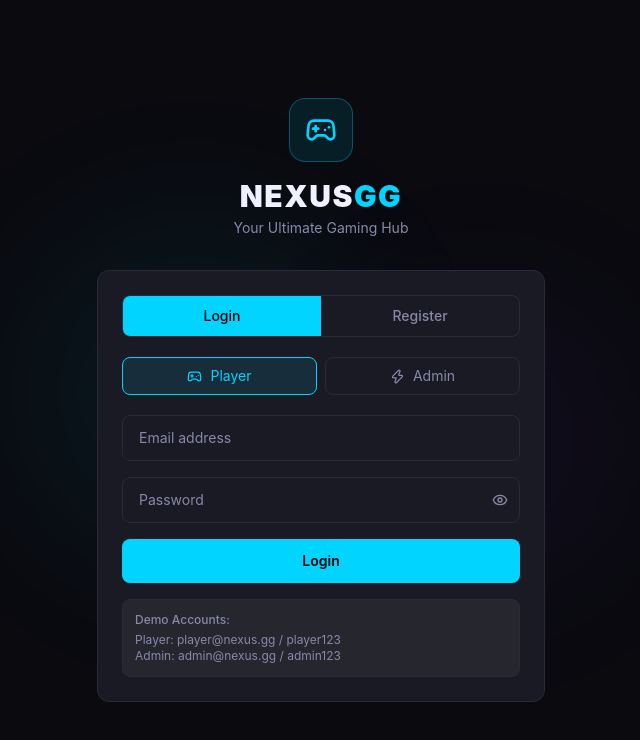
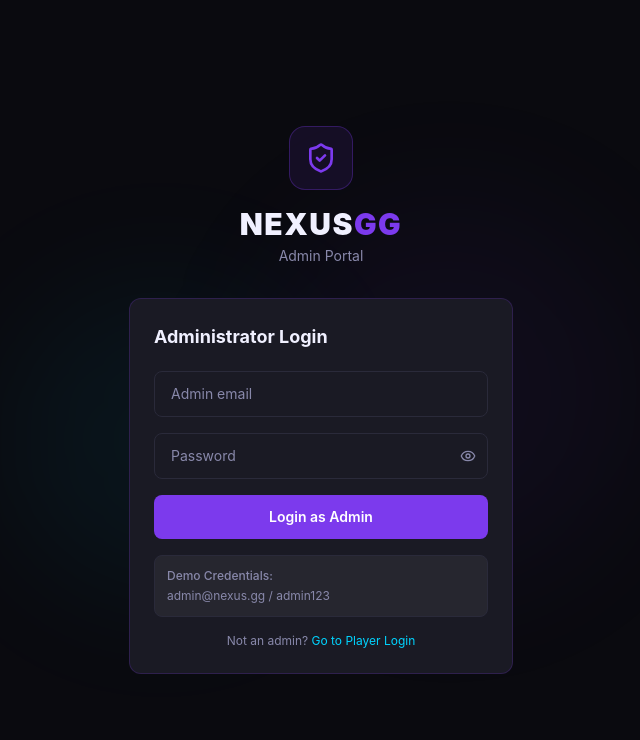
Before and after one commit to saintgeorgejeffersons-maker/NEXUS-GG, a React (Vite) app: page /admin/login in a window 1280 px wide. Before the commit this address led to /login. Shown: the top 740 px of the page, without its empty margins (319-959 px from the left). Built offline with nearby package versions, Linux system fonts and the light colour scheme.

Commit message:
feat: investment platform rework - deposits, products with daily returns, separate admin/user login

```diff
--- a/src/App.jsx
+++ b/src/App.jsx
@@ -1,6 +1,7 @@
 import { BrowserRouter, Routes, Route, Navigate } from 'react-router-dom';
 import { AuthProvider, useAuth } from './context/AuthContext';
 import { LoginPage } from './pages/LoginPage';
+import { AdminLoginPage } from './pages/AdminLoginPage';
 import { UserDashboard } from './pages/user/UserDashboard';
 import { Catalog } from './pages/user/Catalog';
 import { Wallet } from './pages/user/Wallet';
@@ -10,7 +11,9 @@ import { Layout } from './components/Layout/Layout';
 
 function ProtectedRoute({ children, role }) {
   const { isAuthenticated, role: userRole } = useAuth();
-  if (!isAuthenticated) return <Navigate to="/login" replace />;
+  if (!isAuthenticated) {
+    return <Navigate to={role === 'admin' ? '/admin/login' : '/login'} replace />;
+  }
   if (role && userRole !== role) {
     return <Navigate to={userRole === 'admin' ? '/admin/dashboard' : '/user/dashboard'} replace />;
   }
@@ -22,11 +25,17 @@ function AppRoutes() {
     <Routes>
       <Route path="/" element={<Navigate to="/login" replace />} />
       <Route path="/login" element={<LoginPage />} />
+      <Route path="/admin/login" element={<AdminLoginPage />} />
+
+      {/* User routes */}
       <Route path="/user/dashboard" element={<ProtectedRoute role="user"><UserDashboard /></ProtectedRoute>} />
-      <Route path="/user/catalog" element={<ProtectedRoute role="user"><Catalog /></ProtectedRoute>} />
-      <Route path="/user/wallet" element={<ProtectedRoute role="user"><Wallet /></ProtectedRoute>} />
+      <Route path="/user/catalog"   element={<ProtectedRoute role="user"><Catalog /></ProtectedRoute>} />
+      <Route path="/user/wallet"    element={<ProtectedRoute role="user"><Wallet /></ProtectedRoute>} />
+
+      {/* Admin routes */}
       <Route path="/admin/dashboard" element={<ProtectedRoute role="admin"><AdminDashboard /></ProtectedRoute>} />
       <Route path="/admin/inventory" element={<ProtectedRoute role="admin"><Inventory /></ProtectedRoute>} />
+
       <Route path="*" element={<Navigate to="/login" replace />} />
     </Routes>
   );
--- a/src/components/charts/SalesChart.jsx
+++ b/src/components/charts/SalesChart.jsx
@@ -16,7 +16,7 @@ const CustomPieTooltip = ({ active, payload }) => {
   return (
     <div className="bg-[#1a1a24] border border-[#2a2a3a] rounded-lg p-3 text-sm">
       <p style={{color: payload[0].payload.color}}>{payload[0].name}</p>
-      <p className="text-[#f0f0ff] font-semibold">${(payload[0].value / 1000).toFixed(0)}K</p>
+      <p className="text-[#f0f0ff] font-semibold">₵{(payload[0].value / 1000).toFixed(0)}K</p>
     </div>
   );
 };
--- a/src/context/AuthContext.jsx
+++ b/src/context/AuthContext.jsx
@@ -3,8 +3,8 @@ import { createContext, useContext, useState, useEffect } from 'react';
 const AuthContext = createContext(null);
 
 const MOCK_USERS = [
-  { id: 1, name: 'Admin Nexus', email: 'admin@nexus.gg', password: 'admin123', role: 'admin' },
-  { id: 2, name: 'Player One', email: 'player@nexus.gg', password: 'player123', role: 'user' },
+  { id: 1, name: 'Admin Nexus', email: 'admin@nexus.gg', mobile: '0200000001', password: 'admin123', role: 'admin' },
+  { id: 2, name: 'Player One', email: 'player@nexus.gg', mobile: '0200000002', password: 'player123', role: 'user' },
 ];
 
 export function AuthProvider({ children }) {
@@ -20,9 +20,10 @@ export function AuthProvider({ children }) {
     }
   }, []);
 
-  const login = (email, password, role) => {
+  const login = (identifier, password, role) => {
+    // identifier can be email or mobile number
     const found = MOCK_USERS.find(
-      (u) => u.email === email && u.password === password && u.role === role
+      (u) => (u.email === identifier || u.mobile === identifier) && u.password === password && u.role === role
     );
     if (found) {
       const { password: _, ...safeUser } = found;
@@ -34,10 +35,11 @@ export function AuthProvider({ children }) {
     return { success: false, error: 'Invalid credentials or wrong role selected.' };
   };
 
-  const register = (name, email, password, role) => {
-    const existing = MOCK_USERS.find((u) => u.email === email);
-    if (existing) return { success: false, error: 'Email already registered.' };
-    const newUser = { id: Date.now(), name, email, role: 'user' };
+  const register = (name, email, mobile, password, role) => {
+    const existing = MOCK_USERS.find((u) => u.email === email || u.mobile === mobile);
+    if (existing) return { success: false, error: 'Email or mobile number already registered.' };
+    const newUser = { id: Date.now(), name, email, mobile, role: 'user' };
+    MOCK_USERS.push({ id: Date.now(), name, email, mobile, password, role: 'user' });
     setUser(newUser);
     setIsAuthenticated(true);
     localStorage.setItem('nexus_user', JSON.stringify(newUser));
--- /dev/null
+++ b/src/pages/AdminLoginPage.jsx
@@ -0,0 +1,96 @@
+import { useState } from 'react';
+import { useNavigate, Link } from 'react-router-dom';
+import { Eye, EyeOff, ShieldCheck } from 'lucide-react';
+import { useAuth } from '../context/AuthContext';
+
+const inputClass =
+  'w-full bg-[#1a1a24] border border-[#2a2a3a] rounded-lg px-4 py-3 text-[#f0f0ff] text-sm placeholder-[#8888aa] focus:outline-none focus:border-[#7c3aed] transition-all duration-200';
+
+export function AdminLoginPage() {
+  const [form, setForm] = useState({ email: '', password: '' });
+  const [showPw, setShowPw] = useState(false);
+  const [error, setError] = useState('');
+  const { login } = useAuth();
+  const navigate = useNavigate();
+
+  const set = (field, value) => setForm((f) => ({ ...f, [field]: value }));
+
+  const handleSubmit = (e) => {
+    e.preventDefault();
+    setError('');
+    if (!form.email.trim()) { setError('Email address is required.'); return; }
+    if (!form.password)     { setError('Password is required.'); return; }
+    const res = login(form.email, form.password, 'admin');
+    if (res.success) navigate('/admin/dashboard');
+    else setError('Invalid admin credentials.');
+  };
+
+  return (
+    <div className="min-h-screen bg-[#0a0a0f] flex items-center justify-center p-4 relative overflow-hidden">
+      <div className="absolute inset-0 overflow-hidden pointer-events-none">
+        <div className="absolute top-1/4 right-1/4 w-96 h-96 bg-[#7c3aed]/5 rounded-full blur-3xl" />
+        <div className="absolute bottom-1/4 left-1/4 w-80 h-80 bg-[#00d4ff]/5 rounded-full blur-3xl" />
+      </div>
+
+      <div className="relative z-10 w-full max-w-sm">
+        {/* Brand */}
+        <div className="text-center mb-8">
+          <div className="inline-flex items-center justify-center w-16 h-16 rounded-2xl bg-[#7c3aed]/10 border border-[#7c3aed]/30 mb-4">
+            <ShieldCheck size={32} className="text-[#7c3aed]" />
+          </div>
+          <h1 className="text-3xl font-black tracking-wider text-[#f0f0ff]">
+            NEXUS<span className="text-[#7c3aed]">GG</span>
+          </h1>
+          <p className="text-[#8888aa] text-sm mt-1">Admin Portal</p>
+        </div>
+
+        <div className="glass-card p-6" style={{ borderColor: 'rgba(124,58,237,0.2)' }}>
+          <h2 className="text-lg font-bold text-[#f0f0ff] mb-5">Administrator Login</h2>
+
+          <form onSubmit={handleSubmit} className="space-y-4">
+            <input
+              className={inputClass}
+              type="email"
+              placeholder="Admin email"
+              value={form.email}
+              onChange={(e) => set('email', e.target.value)}
+            />
+
+            <div className="relative">
+              <input
+                className={inputClass}
+                type={showPw ? 'text' : 'password'}
+                placeholder="Password"
+                value={form.password}
+                onChange={(e) => set('password', e.target.value)}
+              />
+              <button type="button" onClick={() => setShowPw(!showPw)}
+                className="absolute right-3 top-1/2 -translate-y-1/2 text-[#8888aa] hover:text-[#f0f0ff]">
+                {showPw ? <EyeOff size={16} /> : <Eye size={16} />}
+              </button>
+            </div>
+
+            {error && (
+              <p className="text-red-400 text-sm bg-red-900/20 rounded-lg px-3 py-2">{error}</p>
+            )}
+
+            <button type="submit"
+              className="w-full py-3 rounded-lg font-semibold text-sm bg-[#7c3aed] text-white hover:bg-[#6d28d9] hover:scale-[1.02] active:scale-[0.98] transition-all duration-200">
+              Login as Admin
+            </button>
+          </form>
+
+          <div className="mt-4 p-3 rounded-lg bg-white/5 border border-[#2a2a3a]">
+            <p className="text-xs text-[#8888aa] font-medium mb-1">Demo Credentials:</p>
+            <p className="text-xs text-[#8888aa]">admin@nexus.gg / admin123</p>
+          </div>
+
+          <p className="text-center text-xs text-[#8888aa] mt-4">
+            Not an admin?{' '}
+            <Link to="/login" className="text-[#00d4ff] hover:underline">Go to Player Login</Link>
+          </p>
+        </div>
+      </div>
+    </div>
+  );
+}
--- a/src/pages/LoginPage.jsx
+++ b/src/pages/LoginPage.jsx
@@ -1,34 +1,52 @@
 import { useState } from 'react';
 import { useNavigate } from 'react-router-dom';
-import { Zap, Eye, EyeOff, Gamepad2 } from 'lucide-react';
+import { Eye, EyeOff, Gamepad2, Mail, Phone } from 'lucide-react';
 import { useAuth } from '../context/AuthContext';
+
+const inputClass =
+  'w-full bg-[#1a1a24] border border-[#2a2a3a] rounded-lg px-4 py-3 text-[#f0f0ff] text-sm placeholder-[#8888aa] focus:outline-none focus:border-[#00d4ff] transition-all duration-200';
 
 export function LoginPage() {
   const [mode, setMode] = useState('login');
-  const [role, setRole] = useState('user');
-  const [form, setForm] = useState({ name: '', email: '', password: '' });
+  const [loginMethod, setLoginMethod] = useState('email');
+  const [form, setForm] = useState({ name: '', email: '', mobile: '', password: '' });
   const [showPw, setShowPw] = useState(false);
   const [error, setError] = useState('');
   const { login, register } = useAuth();
   const navigate = useNavigate();
 
+  const set = (field, value) => setForm((f) => ({ ...f, [field]: value }));
+
+  const switchMode = (m) => {
+    setMode(m);
+    setError('');
+    setForm({ name: '', email: '', mobile: '', password: '' });
+  };
+
   const handleSubmit = (e) => {
     e.preventDefault();
     setError('');
-    if (!form.email || !form.password) { setError('Please fill in all fields.'); return; }
+
     if (mode === 'register') {
-      if (!form.name) { setError('Name is required.'); return; }
-      const res = register(form.name, form.email, form.password, role);
-      if (res.success) { navigate('/user/dashboard'); }
+      if (!form.name.trim())   { setError('Full name is required.'); return; }
+      if (!form.email.trim())  { setError('Email address is required.'); return; }
+      if (!form.mobile.trim()) { setError('Mobile number is required.'); return; }
+      if (!form.password)      { setError('Password is required.'); return; }
+      const res = register(form.name, form.email, form.mobile, form.password, 'user');
+      if (res.success) navigate('/user/dashboard');
       else setError(res.error);
     } else {
-      const res = login(form.email, form.password, role);
-      if (res.success) { navigate(res.role === 'admin' ? '/admin/dashboard' : '/user/dashboard'); }
+      const identifier = loginMethod === 'email' ? form.email : form.mobile;
+      if (!identifier.trim()) {
+        setError(loginMethod === 'email' ? 'Email address is required.' : 'Mobile number is required.');
+        return;
+      }
+      if (!form.password) { setError('Password is required.'); return; }
+      const res = login(identifier, form.password, 'user');
+      if (res.success) navigate('/user/dashboard');
       else setError(res.error);
     }
   };
-
-  const inputClass = 'w-full bg-[#1a1a24] border border-[#2a2a3a] rounded-lg px-4 py-3 text-[#f0f0ff] text-sm placeholder-[#8888aa] focus:outline-none focus:border-[#00d4ff] focus:shadow-[0_0_10px_rgba(0,212,255,0.2)] transition-all duration-200';
 
   return (
     <div className="min-h-screen bg-[#0a0a0f] flex items-center justify-center p-4 relative overflow-hidden">
@@ -36,67 +54,106 @@ export function LoginPage() {
         <div className="absolute top-1/4 left-1/4 w-96 h-96 bg-[#00d4ff]/5 rounded-full blur-3xl" />
         <div className="absolute bottom-1/4 right-1/4 w-80 h-80 bg-[#7c3aed]/5 rounded-full blur-3xl" />
       </div>
+
       <div className="relative z-10 w-full max-w-md">
+        {/* Brand */}
         <div className="text-center mb-8">
           <div className="inline-flex items-center justify-center w-16 h-16 rounded-2xl bg-[#00d4ff]/10 border border-[#00d4ff]/30 mb-4">
             <Gamepad2 size={32} className="text-[#00d4ff]" />
           </div>
-          <h1 className="text-3xl font-black tracking-wider text-[#f0f0ff]">NEXUS<span className="text-[#00d4ff]">GG</span></h1>
-          <p className="text-[#8888aa] text-sm mt-1">Your Ultimate Gaming Hub</p>
+          <h1 className="text-3xl font-black tracking-wider text-[#f0f0ff]">
+            NEXUS<span className="text-[#00d4ff]">GG</span>
+          </h1>
+          <p className="text-[#8888aa] text-sm mt-1">Game. Invest. Earn.</p>
         </div>
+
         <div className="glass-card p-6">
+          {/* Login / Register toggle */}
           <div className="flex rounded-lg overflow-hidden border border-[#2a2a3a] mb-5">
-            <button
-              onClick={() => setMode('login')}
-              className={`flex-1 py-2.5 text-sm font-medium transition-all ${
-                mode === 'login' ? 'bg-[#00d4ff] text-black' : 'text-[#8888aa] hover:text-[#f0f0ff]'
-              }`}
-            >Login</button>
-            <button
-              onClick={() => setMode('register')}
-              className={`flex-1 py-2.5 text-sm font-medium transition-all ${
-                mode === 'register' ? 'bg-[#00d4ff] text-black' : 'text-[#8888aa] hover:text-[#f0f0ff]'
-              }`}
-            >Register</button>
+            {['login', 'register'].map((m) => (
+              <button
+                key={m}
+                onClick={() => switchMode(m)}
+                className={`flex-1 py-2.5 text-sm font-medium transition-all ${
+                  mode === m ? 'bg-[#00d4ff] text-black' : 'text-[#8888aa] hover:text-[#f0f0ff]'
+                }`}
+              >
+                {m === 'login' ? 'Login' : 'Register'}
+              </button>
+            ))}
           </div>
-          <div className="flex gap-2 mb-5">
-            <button
-              onClick={() => setRole('user')}
-              className={`flex-1 flex items-center justify-center gap-2 py-2 rounded-lg text-sm border transition-all ${
-                role === 'user' ? 'border-[#00d4ff] bg-[#00d4ff]/10 text-[#00d4ff]' : 'border-[#2a2a3a] text-[#8888aa] hover:text-[#f0f0ff]'
-              }`}
-            ><Gamepad2 size={15} /> Player</button>
-            <button
-              onClick={() => setRole('admin')}
-              className={`flex-1 flex items-center justify-center gap-2 py-2 rounded-lg text-sm border transition-all ${
-                role === 'admin' ? 'border-[#7c3aed] bg-[#7c3aed]/10 text-[#7c3aed]' : 'border-[#2a2a3a] text-[#8888aa] hover:text-[#f0f0ff]'
-              }`}
-            ><Zap size={15} /> Admin</button>
-          </div>
+
           <form onSubmit={handleSubmit} className="space-y-4">
+            {/* Register fields */}
             {mode === 'register' && (
-              <input className={inputClass} type="text" placeholder="Your name" value={form.name} onChange={(e) => setForm({ ...form, name: e.target.value })} />
+              <>
+                <input className={inputClass} type="text" placeholder="Full name"
+                  value={form.name} onChange={(e) => set('name', e.target.value)} />
+                <input className={inputClass} type="email" placeholder="Email address"
+                  value={form.email} onChange={(e) => set('email', e.target.value)} />
+                <input className={inputClass} type="tel" placeholder="Mobile number"
+                  value={form.mobile} onChange={(e) => set('mobile', e.target.value)} />
+              </>
             )}
-            <input className={inputClass} type="email" placeholder="Email address" value={form.email} onChange={(e) => setForm({ ...form, email: e.target.value })} />
+
+            {/* Login: email or mobile toggle */}
+            {mode === 'login' && (
+              <>
+                <div className="flex gap-2">
+                  <button type="button"
+                    onClick={() => { setLoginMethod('email'); set('mobile', ''); }}
+                    className={`flex-1 flex items-center justify-center gap-2 py-2 rounded-lg text-sm border transition-all ${
+                      loginMethod === 'email'
+                        ? 'border-[#00d4ff] bg-[#00d4ff]/10 text-[#00d4ff]'
+                        : 'border-[#2a2a3a] text-[#8888aa] hover:text-[#f0f0ff]'
+                    }`}>
+                    <Mail size={14} /> Email
+                  </button>
+                  <button type="button"
+                    onClick={() => { setLoginMethod('mobile'); set('email', ''); }}
+                    className={`flex-1 flex items-center justify-center gap-2 py-2 rounded-lg text-sm border transition-all ${
+                      loginMethod === 'mobile'
+                        ? 'border-[#00d4ff] bg-[#00d4ff]/10 text-[#00d4ff]'
+                        : 'border-[#2a2a3a] text-[#8888aa] hover:text-[#f0f0ff]'
+                    }`}>
+                    <Phone size={14} /> Mobile
+                  </button>
+                </div>
+
+                {loginMethod === 'email' ? (
+                  <input className={inputClass} type="email" placeholder="Email address"
+                    value={form.email} onChange={(e) => set('email', e.target.value)} />
+                ) : (
+                  <input className={inputClass} type="tel" placeholder="Mobile number"
+                    value={form.mobile} onChange={(e) => set('mobile', e.target.value)} />
+                )}
+              </>
+            )}
+
+            {/* Password */}
             <div className="relative">
-              <input className={inputClass} type={showPw ? 'text' : 'password'} placeholder="Password" value={form.password} onChange={(e) => setForm({ ...form, password: e.target.value })} />
-              <button type="button" onClick={() => setShowPw(!showPw)} className="absolute right-3 top-1/2 -translate-y-1/2 text-[#8888aa] hover:text-[#f0f0ff]">
+              <input className={inputClass} type={showPw ? 'text' : 'password'} placeholder="Password"
+                value={form.password} onChange={(e) => set('password', e.target.value)} />
+              <button type="button" onClick={() => setShowPw(!showPw)}
+                className="absolute right-3 top-1/2 -translate-y-1/2 text-[#8888aa] hover:text-[#f0f0ff]">
                 {showPw ? <EyeOff size={16} /> : <Eye size={16} />}
               </button>
             </div>
-            {error && <p className="text-red-400 text-sm bg-red-900/20 rounded-lg px-3 py-2">{error}</p>}
-            <button
-              type="submit"
-              className="w-full py-3 rounded-lg font-semibold text-sm transition-all duration-200 bg-[#00d4ff] text-black hover:shadow-[0_0_20px_rgba(0,212,255,0.4)] hover:scale-[1.02] active:scale-[0.98]"
-            >
+
+            {error && (
+              <p className="text-red-400 text-sm bg-red-900/20 rounded-lg px-3 py-2">{error}</p>
+            )}
+
+            <button type="submit"
+              className="w-full py-3 rounded-lg font-semibold text-sm bg-[#00d4ff] text-black hover:scale-[1.02] active:scale-[0.98] transition-all duration-200">
               {mode === 'login' ? 'Login' : 'Create Account'}
             </button>
           </form>
+
           {mode === 'login' && (
             <div className="mt-4 p-3 rounded-lg bg-white/5 border border-[#2a2a3a]">
-              <p className="text-xs text-[#8888aa] font-medium mb-1">Demo Accounts:</p>
-              <p className="text-xs text-[#8888aa]">Player: player@nexus.gg / player123</p>
-              <p className="text-xs text-[#8888aa]">Admin: admin@nexus.gg / admin123</p>
+              <p className="text-xs text-[#8888aa] font-medium mb-1">Demo Account:</p>
+              <p className="text-xs text-[#8888aa]">player@nexus.gg or 0200000002 / player123</p>
             </div>
           )}
         </div>
--- a/src/pages/user/Wallet.jsx
+++ b/src/pages/user/Wallet.jsx
@@ -100,7 +100,7 @@ export function Wallet() {
         </div>
         <p
           className="text-5xl font-black text-[#f0f0ff] mb-6"
-          style={{ textShadow: '0 0 20px #00d4ff' }}
+
         >
           ₵{balance.toLocaleString()}
         </p>
```
Also changed, not shown: src/data/mockData.js (+6 -6 lines), src/pages/admin/Inventory.jsx (+27 -4 lines), src/pages/user/Catalog.jsx (+11 -3 lines).
